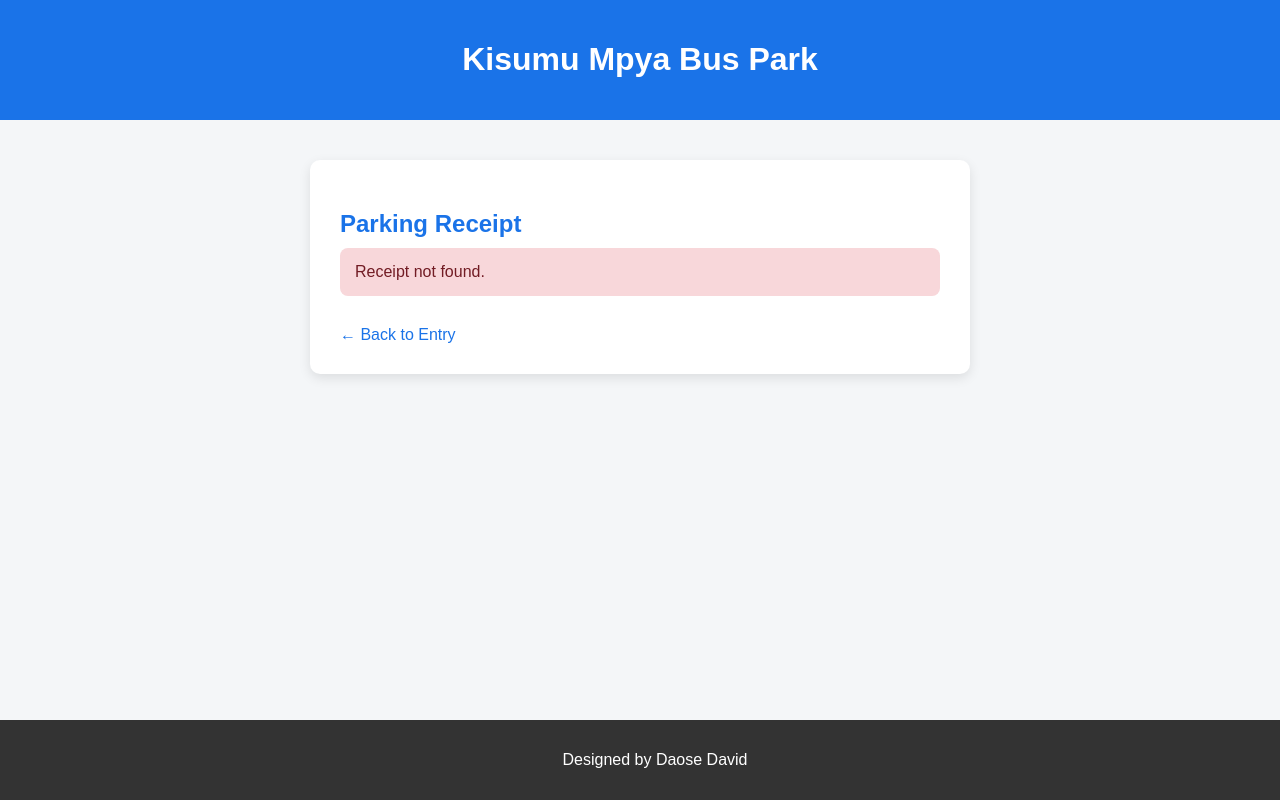
After one commit to davidomondi1113-wq/BUS_PARK_SYSTEM, a Flask app: page /receipt/1 in a window 1280 px wide. The commit adds this page. Run offline with Flask 3, Linux system fonts and the light colour scheme; the visitor is signed in with stand-in values (Sample User, id 1); some libraries are stand-ins or nearby versions.

Commit message:
update system 1

```diff
--- a/buses.py
+++ b/buses.py
@@ -5,7 +5,7 @@
 # -----------------------------
 parked_buses = []  # List of dictionaries: each bus info
 parking_slots = {}  # key=slot number, value=bus_number or None
-TOTAL_SLOTS = 10  # Example: total parking slots
+TOTAL_SLOTS = 100  # Max parking slots
 
 # Initialize all slots as free
 for i in range(1, TOTAL_SLOTS + 1):
@@ -76,8 +76,8 @@ def bus_exit(bus_number):
             slot = bus.get('slot')
             if slot:
                 parking_slots[slot] = None  # Free slot
-            # Simple fee calculation (flat for now)
-            fee_paid = 200
+            # Flat parking fee (collected at entry in the web UI)
+            fee_paid = 100
             return True, f"Bus {bus_number} exited successfully. Fee: Ksh {fee_paid}", fee_paid
     return False, f"Bus {bus_number} not found or already exited.", 0
 
--- a/main.py
+++ b/main.py
@@ -1,6 +1,7 @@
 # main.py
 from flask import Flask, render_template, request, redirect, url_for, session, Response
 from datetime import datetime
+import uuid
 import data
 import drivers as drv
 import slots as slts
@@ -21,6 +22,11 @@ def ensure_default_user():
     if not data.users:
         usr.add_user("admin", "admin123", "Admin", "Administrator")
         print("[INFO] Created default admin user: admin/admin123")
+
+
+def _generate_receipt_number():
+    """Generate a short, unique receipt number for parking payments."""
+    return f"R{datetime.now().strftime('%Y%m%d%H%M%S')}-{uuid.uuid4().hex[:6].upper()}"
 
 
 # Ensure a default login exists on startup.
@@ -102,30 +108,68 @@ def bus_entry():
     message = None
     msg_type = "success"
     if request.method == "POST":
-        bus_number = request.form["bus_number"].strip().upper()
-        bus_type   = request.form.get("bus_type", "Standard")
-        route      = request.form.get("route", "Unknown")
-        owner      = request.form.get("owner", "Unknown")
+        bus_number   = request.form["bus_number"].strip().upper()
+        bus_type     = request.form.get("bus_type", "Standard")
+        route        = request.form.get("route", "Unknown")
+        owner        = request.form.get("owner", "Unknown")
+        driver_name  = request.form.get("driver_name", "Unknown")
+        driver_phone = request.form.get("driver_phone", "").strip()
 
-        if any(b["bus_number"] == bus_number for b in data.parked_buses):
+        if not driver_phone:
+            message  = "Driver phone number is required to process parking fee."
+            msg_type = "error"
+        elif any(b["bus_number"] == bus_number for b in data.parked_buses):
             message  = f"Bus {bus_number} is already parked!"
             msg_type = "error"
         elif slts.is_full():
             message  = "⚠️ Park is FULL! No available slots."
             msg_type = "error"
         else:
+            receipt = _generate_receipt_number()
+            entry_time = datetime.now()
             slot = slts.assign_slot(bus_number)
             data.parked_buses.append({
-                "bus_number": bus_number,
-                "bus_type":   bus_type,
-                "route":      route,
-                "owner":      owner,
-                "slot":       slot["slot_number"],
-                "entry_time": datetime.now(),
+                "bus_number":     bus_number,
+                "bus_type":       bus_type,
+                "route":          route,
+                "owner":          owner,
+                "driver_name":    driver_name,
+                "driver_phone":   driver_phone,
+                "receipt_number": receipt,
+                "slot":           slot["slot_number"],
+                "entry_time":     entry_time,
             })
+
+            txns.record_transaction(
+                bus_number=bus_number,
+                bus_type=bus_type,
+                entry_time=entry_time,
+                exit_time=entry_time,
+                pass_type="None",
+                recorded_by=current_user()["username"],
+                receipt_number=receipt,
+                driver_phone=driver_phone,
+                fixed_fee=100,
+            )
+
             data.save_data()
-            message = f"Bus {bus_number} entered. Slot {slot['slot_number']} assigned."
+            return redirect(url_for("receipt", receipt_number=receipt))
     return render_template("bus_entry.html", message=message, msg_type=msg_type, user=current_user())
+
+
+# ---------------------------
+# Receipt View
+# ---------------------------
+@app.route("/receipt/<receipt_number>")
+@login_required
+def receipt(receipt_number):
+    txn = txns.get_transaction_by_receipt(receipt_number)
+    if not txn:
+        return render_template("receipt.html", error="Receipt not found.", receipt=None, user=current_user())
+
+    # Try to locate an active parked bus matching this receipt (optional)
+    bus = next((b for b in data.parked_buses if b.get("receipt_number") == receipt_number), None)
+    return render_template("receipt.html", txn=txn, bus=bus, user=current_user())
 
 
 # ---------------------------
@@ -138,29 +182,46 @@ def bus_exit():
     msg_type = "success"
     txn      = None
     if request.method == "POST":
-        bus_number = request.form["bus_number"].strip().upper()
-        pass_type  = request.form.get("pass_type", "None")
+        bus_number     = request.form["bus_number"].strip().upper()
+        receipt_number = request.form.get("receipt_number", "").strip().upper()
         bus = next((b for b in data.parked_buses if b["bus_number"] == bus_number), None)
-        if bus:
+
+        if not bus:
+            message  = f"Bus {bus_number} not found in park."
+            msg_type = "error"
+        elif not receipt_number or receipt_number != bus.get("receipt_number"):
+            message  = "Receipt number does not match. Please provide the correct receipt to exit."
+            msg_type = "error"
+        else:
             exit_time = datetime.now()
+            entry_time = bus.get("entry_time", exit_time)
+            if isinstance(entry_time, str):
+                try:
+                    entry_time = datetime.strptime(entry_time, "%Y-%m-%d %H:%M")
+                except Exception:
+                    entry_time = exit_time
+
             txn = txns.record_transaction(
-                bus_number   = bus_number,
-                bus_type     = bus.get("bus_type", "Standard"),
-                entry_time   = bus.get("entry_time", exit_time),
-                exit_time    = exit_time,
-                pass_type    = pass_type,
-                recorded_by  = current_user()["username"],
+                bus_number=bus_number,
+                bus_type=bus.get("bus_type", "Standard"),
+                entry_time=entry_time,
+                exit_time=exit_time,
+                pass_type="None",
+                recorded_by=current_user()["username"],
+                receipt_number=receipt_number,
+                driver_phone=bus.get("driver_phone"),
+                fixed_fee=0,
             )
             data.parked_buses.remove(bus)
             slts.free_slot(bus_number)
             data.save_data()
-            message = f"Bus {bus_number} exited. Fee: Ksh {txn['amount_paid']}"
-        else:
-            message  = f"Bus {bus_number} not found in park."
-            msg_type = "error"
+            message = (
+                f"Bus {bus_number} exited. Receipt {receipt_number} confirmed. "
+                f"No additional fee due (payment already made at entry)."
+            )
     return render_template("bus_exit.html",
         message=message, msg_type=msg_type, txn=txn,
-        pass_types=list(txns.PASS_TYPES.keys()), user=current_user()
+        user=current_user()
     )
 
 
--- a/templates/bus_exit.html
+++ b/templates/bus_exit.html
@@ -35,12 +35,14 @@
     <div class="container">
         <h2>Bus Exit</h2>
         {% if message %}
-            <div class="{{ 'error' if 'not found' in message else 'success' }}">{{ message }}</div>
+            <div class="{{ msg_type }}">{{ message }}</div>
         {% endif %}
         <form method="POST">
             <label>Bus Number</label>
             <input type="text" name="bus_number" placeholder="e.g. KBZ 123A" required>
-            <button type="submit">Record Exit & Calculate Fee</button>
+            <label>Receipt Number</label>
+            <input type="text" name="receipt_number" placeholder="e.g. R20240314123000-ABC123" required>
+            <button type="submit">Confirm Receipt & Record Exit</button>
         </form>
         <a href="/" class="back">← Back to Home</a>
     </div>
--- /dev/null
+++ b/templates/receipt.html
@@ -0,0 +1,90 @@
+<!DOCTYPE html>
+<html lang="en">
+<head>
+    <meta charset="UTF-8">
+    <title>Receipt - Kisumu Mpya Bus Park</title>
+    <style>
+        body { font-family: Arial, sans-serif; background: #f4f6f8; margin: 0; }
+        header { background: #1a73e8; color: white; padding: 20px; text-align: center; }
+        .container { max-width: 600px; margin: 40px auto; background: white; padding: 30px; border-radius: 10px; box-shadow: 0 4px 12px rgba(0,0,0,0.1); }
+        h2 { color: #1a73e8; margin-bottom: 10px; }
+        .receipt-card { border: 1px dashed #cfd8dc; padding: 20px; border-radius: 10px; background: #fafafa; }
+        .receipt-header { display: flex; justify-content: space-between; align-items: center; margin-bottom: 18px; }
+        .receipt-header h3 { margin: 0 0 6px; }
+        .receipt-body p, .receipt-footer p { margin: 6px 0; font-size: 15px; }
+        .receipt-body .label, .receipt-footer .label { font-weight: bold; }
+        .receipt-footer { margin-top: 14px; padding-top: 10px; border-top: 1px dashed #cfd8dc; }
+        .note { font-size: 13px; color: #555; margin-top: 10px; }
+        .small { font-size: 13px; color: #4a4a4a; margin: 2px 0; }
+        .qr { text-align: center; }
+        #qrCanvas { width: 90px; height: 90px; border: 1px solid #ddd; border-radius: 12px; }
+        button { margin-top: 20px; width: 100%; padding: 12px; background: #1a73e8; color: white; border: none; border-radius: 6px; font-size: 16px; cursor: pointer; }
+        button:hover { background: #1558b0; }
+        .back { display: inline-block; margin-top: 15px; color: #1a73e8; text-decoration: none; }
+        footer { background: #333; color: white; text-align: center; padding: 15px; position: fixed; width: 100%; bottom: 0; }
+        .error { padding: 15px; border-radius: 8px; background: #f8d7da; color: #721c24; margin-bottom: 15px; }
+    </style>
+</head>
+<body>
+    <header>
+        <h1>Kisumu Mpya Bus Park</h1>
+    </header>
+
+    <div class="container">
+        <h2>Parking Receipt</h2>
+        {% if error %}
+            <div class="error">{{ error }}</div>
+            <a href="/bus_entry" class="back">← Back to Entry</a>
+        {% else %}
+            <div class="receipt-card">
+                <div class="receipt-header">
+                    <div>
+                        <h3>Kisumu Mpya Bus Park</h3>
+                        <p class="small">Receipt #: <strong>{{ txn.receipt_number }}</strong></p>
+                        <p class="small">Date: {{ txn.date }} {{ txn.exit_time }}</p>
+                    </div>
+                    <div class="qr">
+                        <canvas id="qrCanvas"></canvas>
+                        <p class="small">Scan to verify</p>
+                    </div>
+                </div>
+
+                <div class="receipt-body">
+                    <p><span class="label">Bus Number:</span> {{ txn.bus_number }}</p>
+                    <p><span class="label">Bus Type:</span> {{ txn.bus_type }}</p>
+                    <p><span class="label">Driver Phone:</span> {{ txn.driver_phone }}</p>
+                    {% if bus %}
+                        <p><span class="label">Slot:</span> {{ bus.slot }}</p>
+                        <p><span class="label">Route:</span> {{ bus.route }}</p>
+                    {% endif %}
+                </div>
+
+                <div class="receipt-footer">
+                    <p><span class="label">Amount Paid:</span> Ksh {{ txn.amount_paid }}</p>
+                    <p class="note">Keep this receipt for exit verification.</p>
+                </div>
+            </div>
+
+            <button onclick="window.print()">Print Receipt</button>
+            <a href="/bus_entry" class="back">← New Entry</a>
+            <a href="/bus_exit" class="back" style="margin-left: 18px;">→ Exit Bus</a>
+        {% endif %}
+    </div>
+
+    <footer><p>Designed by Daose David</p></footer>
+
+    <script src="https://cdnjs.cloudflare.com/ajax/libs/qrious/4.0.2/qrious.min.js" integrity="sha512-RgxS5Qm+pNOV2L+csKIzU2mgXis0oC1qxpV9X4qhuRhbv6iO0cOW2aI9vzThZGkHoW4KnB/s5ifg3dSovF0t1g==" crossorigin="anonymous" referrerpolicy="no-referrer"></script>
+    <script>
+        document.addEventListener('DOMContentLoaded', function () {
+            const canvas = document.getElementById('qrCanvas');
+            if (!canvas) return;
+            const qr = new QRious({
+                element: canvas,
+                value: window.location.href,
+                size: 120,
+                level: 'H'
+            });
+        });
+    </script>
+</body>
+</html>
```
Also changed, not shown: data.py (+8 -1 lines), templates/bus_entry.html (+6 -2 lines), transactions.py (+34 -11 lines), 1 other file.
